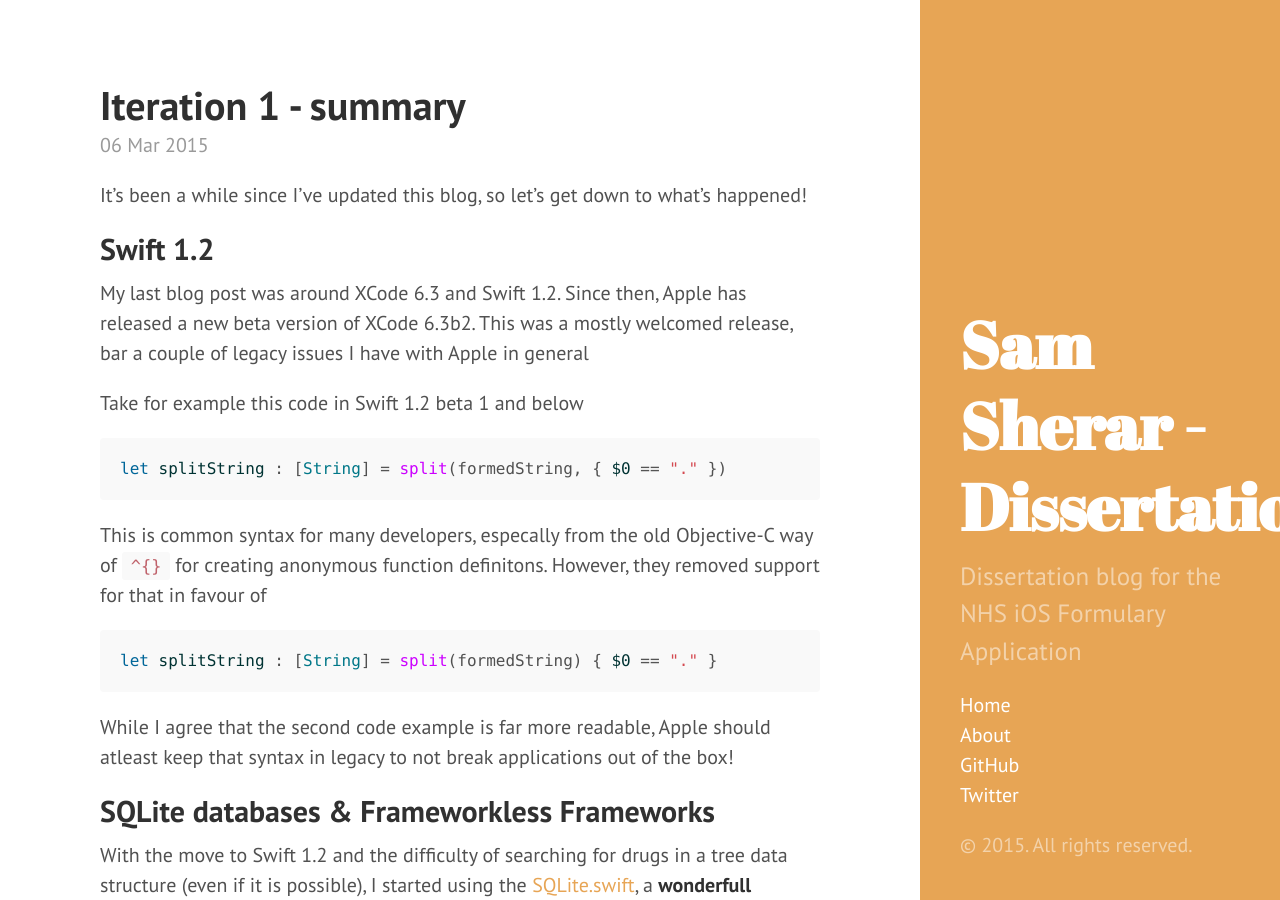
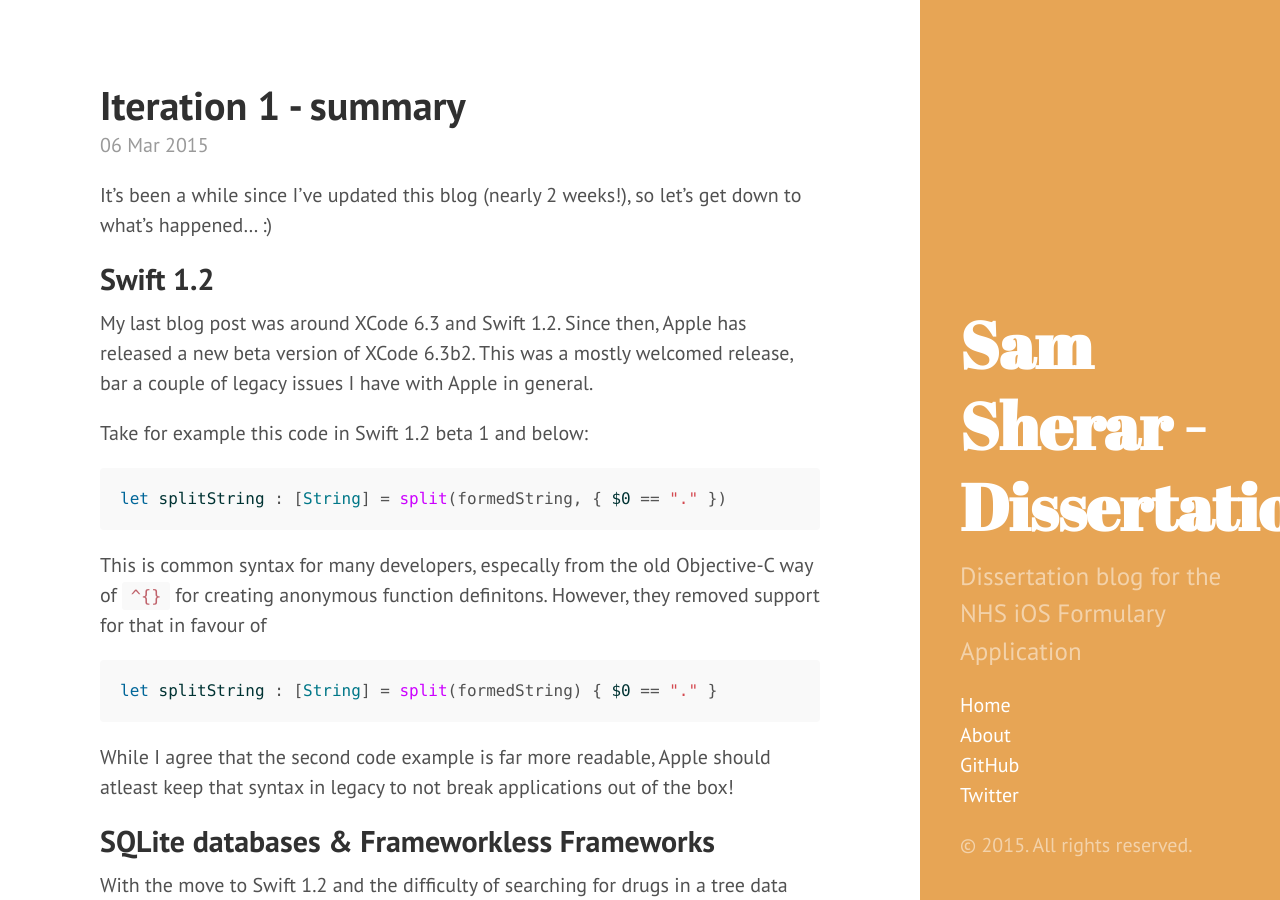
Before and after one commit to ssherar/dissblog, a Jekyll site: the page built from _posts/2015-03-06-iteration-1---summary.md, in a window 1280 px wide and 900 px high. Built offline with Jekyll 4.4.1, drawn with Linux system fonts in a browser that asks for light colours; Markdown is read by kramdown in place of the engine named in the settings.

Commit message:
Fixing formatting

````diff
--- a/_posts/2015-03-06-iteration-1---summary.md
+++ b/_posts/2015-03-06-iteration-1---summary.md
@@ -3,13 +3,13 @@ layout: post
 title: "Iteration 1 - summary"
 ---
 
-It's been a while since I've updated this blog, so let's get down to what's happened!
+It's been a while since I've updated this blog (nearly 2 weeks!), so let's get down to what's happened... :)
 
 ## Swift 1.2
 
-My last blog post was around XCode 6.3 and Swift 1.2. Since then, Apple has released a new beta version of XCode 6.3b2. This was a mostly welcomed release, bar a couple of legacy issues I have with Apple in general
+My last blog post was around XCode 6.3 and Swift 1.2. Since then, Apple has released a new beta version of XCode 6.3b2. This was a mostly welcomed release, bar a couple of legacy issues I have with Apple in general.
 
-Take for example this code in Swift 1.2 beta 1 and below
+Take for example this code in Swift 1.2 beta 1 and below:
 
 ```swift
 let splitString : [String] = split(formedString, { $0 == "." })
````
